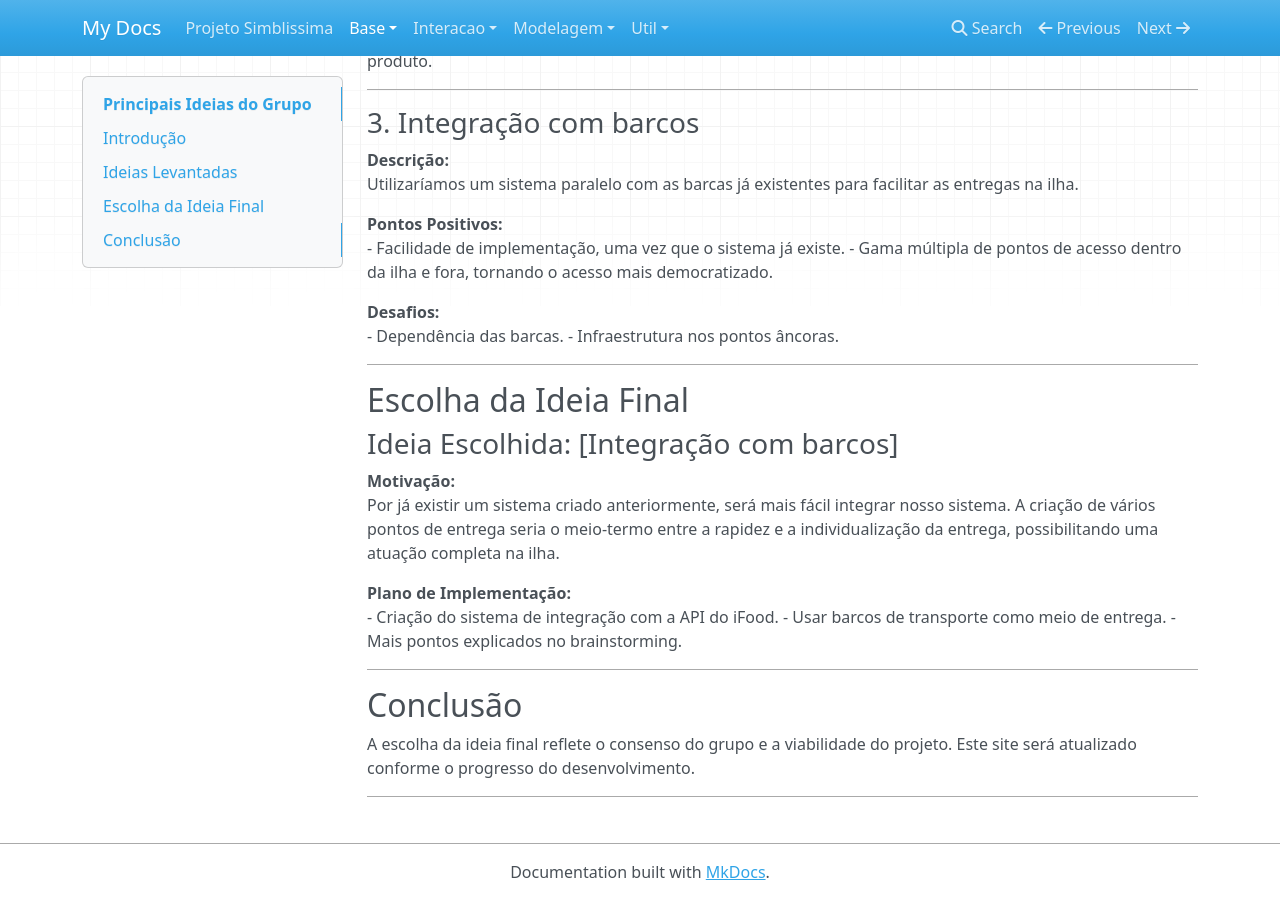
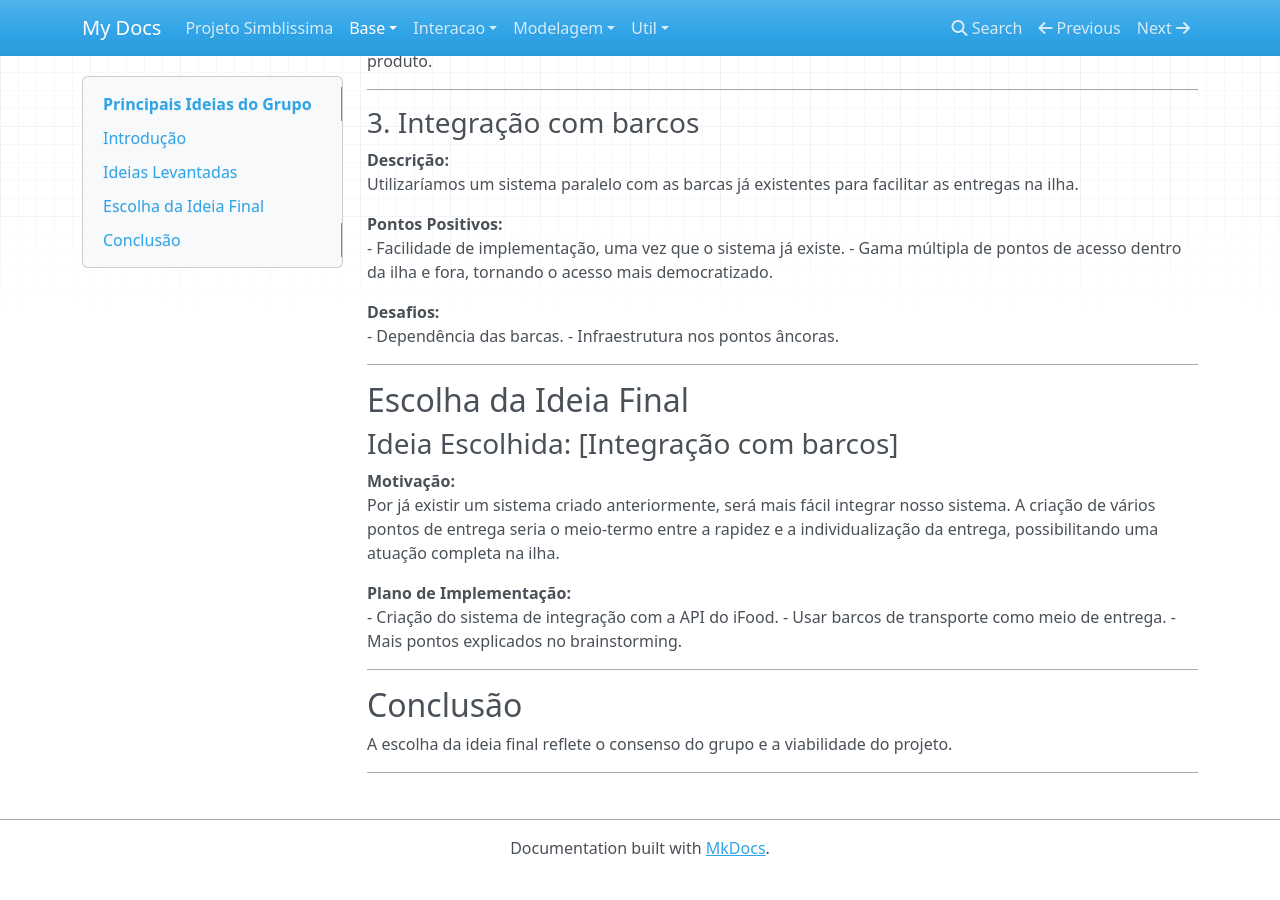
Before and after one commit to Projetos-de-Extensao/PBE_25.1_8001_II_Simblissima, an MkDocs documentation site: the page built from docs/base/ideias.md, in a window 1280 px wide and 900 px high, scrolled down 823 px. Built offline with MkDocs 1.6.1, drawn with Linux system fonts in a browser that asks for light colours; nearby versions of some CDN libraries; after the commit the page ends 1699 px from its top, so only the background shows below that.

Commit message:
atualcao ideias.md

```diff
--- a/docs/base/ideias.md
+++ b/docs/base/ideias.md
@@ -59,6 +59,6 @@ Por já existir um sistema criado anteriormente, será mais fácil integrar noss
 ---
 
 ## Conclusão
-A escolha da ideia final reflete o consenso do grupo e a viabilidade do projeto. Este site será atualizado conforme o progresso do desenvolvimento.
+A escolha da ideia final reflete o consenso do grupo e a viabilidade do projeto.
 
 ---
```
